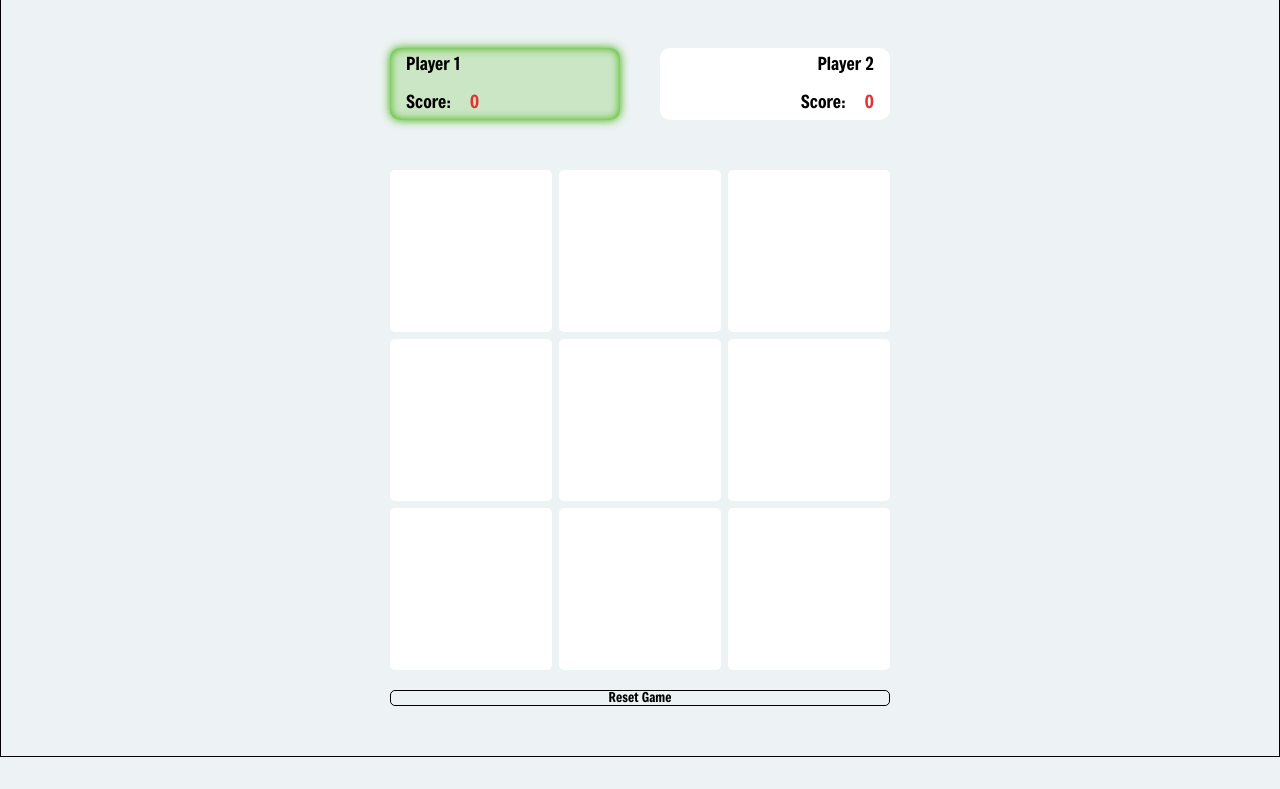
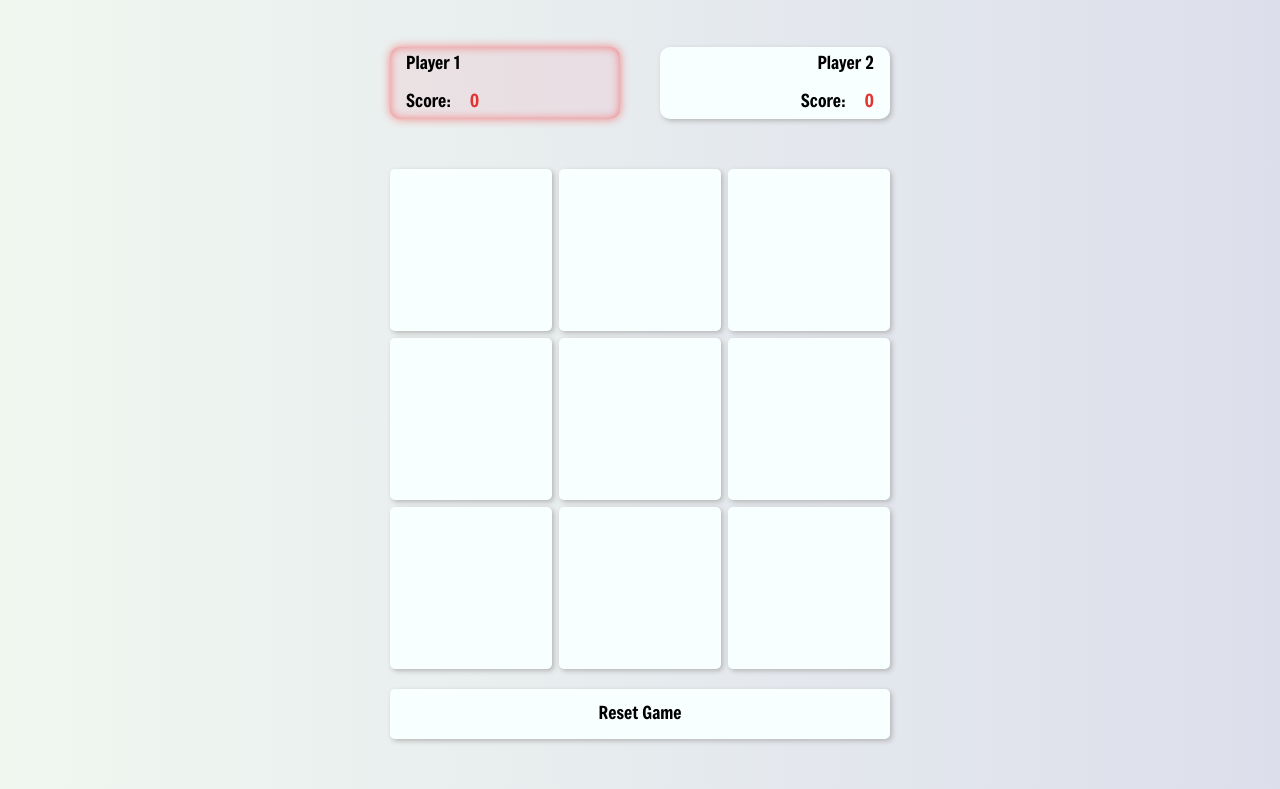
Before and after one commit to jordanmichb/tic-tac-toe, a plain HTML site: page index.html in a window 1280 px wide. Shown: the part 91-880 px from the top of the page. Before the commit the page ends 848 px from the top, so only its background shows below. Drawn offline with Linux system fonts and the light colour scheme.

Commit message:
Style game over modal

```diff
--- a/script.js
+++ b/script.js
@@ -269,13 +269,13 @@ const screenController = (function() {
         // Clear previous state
         boardDiv.textContent = "";
         player1.classList.remove("highlight");
-        player2.classList.remove("highlight2");
+        player2.classList.remove("highlight");
         // Get current state of the board
         const board = Gameboard.getBoard();
 
         // Highlight current player's turn
         game.getCurrentPlayer().number === 1 ? player1.classList.add("highlight")
-                                             : player2.classList.add("highlight2");
+                                             : player2.classList.add("highlight");
         // Display current player scores
         score1.textContent = `${game.getPlayerScores()[0]}`;
         score2.textContent = `${game.getPlayerScores()[1]}`;
@@ -338,7 +338,7 @@ const screenController = (function() {
     function showModal() {
         const resultDiv = document.querySelector(".result");
         modal.showModal();
-        game.gameWon() ? resultDiv.textContent = `${game.getCurrentPlayer().name} won the game!`
+        game.gameWon() ? resultDiv.textContent = `${game.getCurrentPlayer().name} wins!`
                        : resultDiv.textContent = `Tie Game`;
     };
     // Close modal and reset the board
--- a/styles.css
+++ b/styles.css
@@ -13,14 +13,19 @@
 }
 
 :root {
-    /* --body-background: linear-gradient(90deg, #f0f6ff, #fffff6); */
-    --body-background-color: #edf2f4;
-    --info-background-color: white;
+    --body-background: linear-gradient(90deg, #c9e4ca47, #878dbb49);
+    /* --body-background-color: #edf2f4; */
+    --info-background-color: #f8ffff;
+    --cell-background-color: #f8ffff;
+    --button-background-color: #f8ffff;
 
-    --highlight-border: #38b000;
-    --highlight-background: #38b00032;
-    --highlight-border2: #0077b6;
-    --highlight-background2: #0076b624;
+    --box-shadow: 2px 2px 5px rgb(182, 182, 182);
+
+    --highlight-border: #ff000070;
+    --highlight-background: #ff00330f;
+    --highlight-border2: #ffee32;
+    --highlight-background2: #f0f6493c;
+    --hover-border: #ff000070;
 
     --x-color: #38b000;
     --o-color: #0077b6;
@@ -35,7 +40,7 @@
 body {
     height: 100%;
     font-family: 'freeman';
-    /* background-image:var(--body-background); */
+    background-image:var(--body-background);
     background-color: var(--body-background-color);
 }
 
@@ -47,7 +52,7 @@ h1 {
 }
 
 .game-container {
-    border: 1px solid;
+    /* border: 1px solid; */
     padding: 50px 0;
     /* text-align: center; */
     /* display: flex;
@@ -58,6 +63,11 @@ h1 {
 
 button {
     font-family: 'freeman';
+    background-color: var(--button-background-color);
+    border: none;
+    border-radius: 5px;
+    box-shadow: var(--box-shadow);
+    cursor: pointer;
 }
 
 /* * * * * * * * * * *
@@ -84,6 +94,7 @@ button {
     padding: 0.5rem 1rem;
     border-radius: 10px;
     background-color: var(--info-background-color);
+    box-shadow: var(--box-shadow);
     transition: background-color 350ms, box-shadow 350ms;
 }
 
@@ -130,7 +141,7 @@ button {
 }
 
 .grid-cell {
-    background-color: white;
+    background-color: var(--cell-background-color);
     border: none;
     border-radius: 5px;
     width: 100%;
@@ -138,10 +149,12 @@ button {
     font-size: 50cqw; /* Font size based on container width */
     font-family: 'raleway';
     font-weight: thin;
+    box-shadow: var(--box-shadow);
+    cursor: pointer;
 }
 
 .grid-cell:hover {
-    box-shadow: 0px 0px 10px var(--highlight-border), inset 0px 0px 10px var(--highlight-border);
+    box-shadow: 0px 0px 10px var(--hover-border), inset 0px 0px 10px var(--hover-border);
     transform: scale(1.05);
     transition: transform 350ms;
 }
@@ -154,33 +167,46 @@ button {
     color: var(--o-color);
 }
 
+/* * * * * * * * * * *
+* * Reset Button
+* * * * * * * * * * */
+.board-reset {
+    display: block;
+    padding: 1rem 0;
+    font-size: 1.1rem;
+    width: clamp(300px, 40%, 500px);;
+    margin: 0 auto;
+    transition: box-shadow 350ms, background-color 350ms;
+}
 
+.board-reset:hover {
+    background-color: var(--highlight-background);
+    box-shadow: 0px 0px 10px var(--highlight-border), inset 0px 0px 10px var(--highlight-border);
+}
 
 /* * * * * * * * * * *
 * * Modals
 * * * * * * * * * * */
-
 dialog {
     align-self: center;
     margin: 0 auto;
     padding: 2rem;
     font-size: 2rem;
+    border-radius: 5px;
 }
 
 .game-modal {
-    background-color: rgba(255, 0, 0, 0.455);
+    /* background-image: linear-gradient(90deg, #c9e4ca47, #878dbb49); */
+    background-color: rgba(228, 228, 228, 0.901);
 }
 
-/* * * * * * * * * * *
-* * Reset Button
-* * * * * * * * * * */
-.board-reset {
-    display: block;
-    width: clamp(300px, 40%, 500px);;
-    margin: 0 auto;
-    background: none;
-    border: 1px solid;
-    border-radius: 5px;
+.game-modal button {
+    padding: 0 1rem;
+    width: 100%;
+}
+
+.game-modal button:hover {
+    background-color: #e2ecec;
 }
 
 /* * {
```
